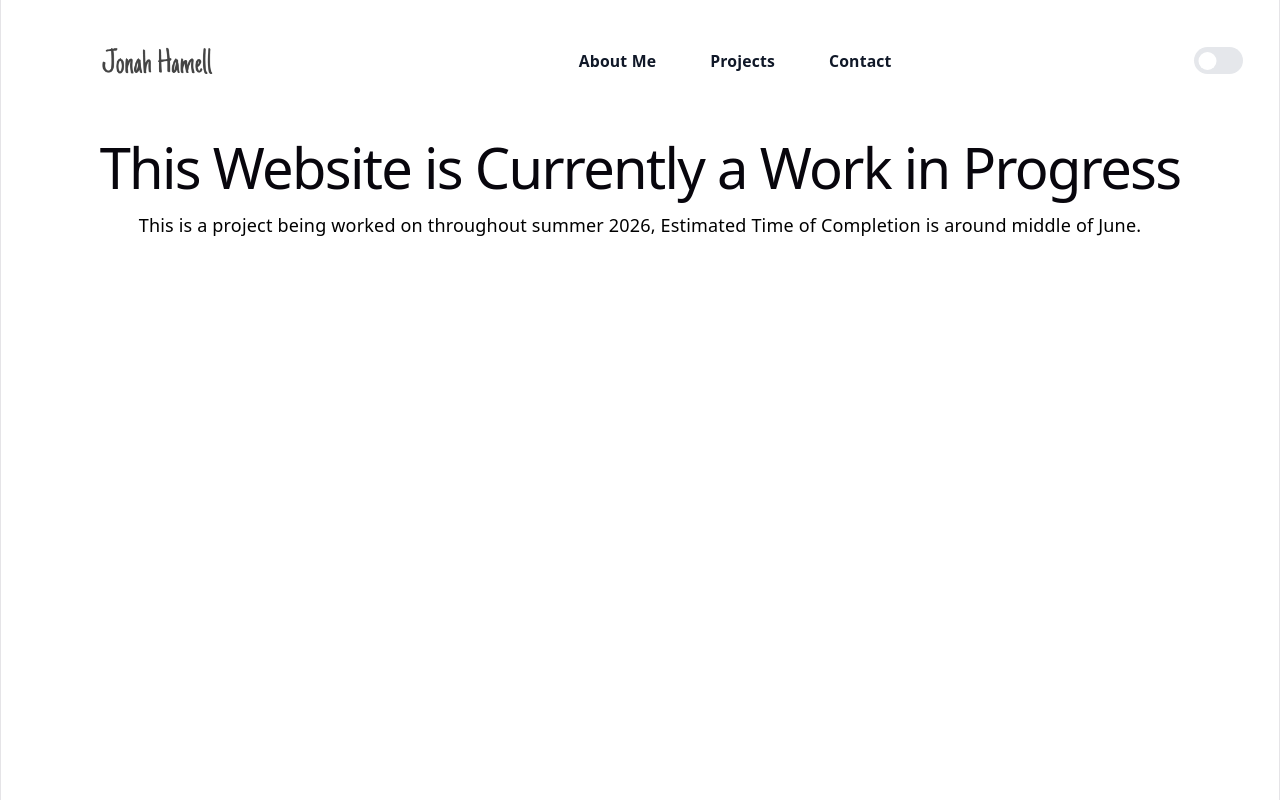
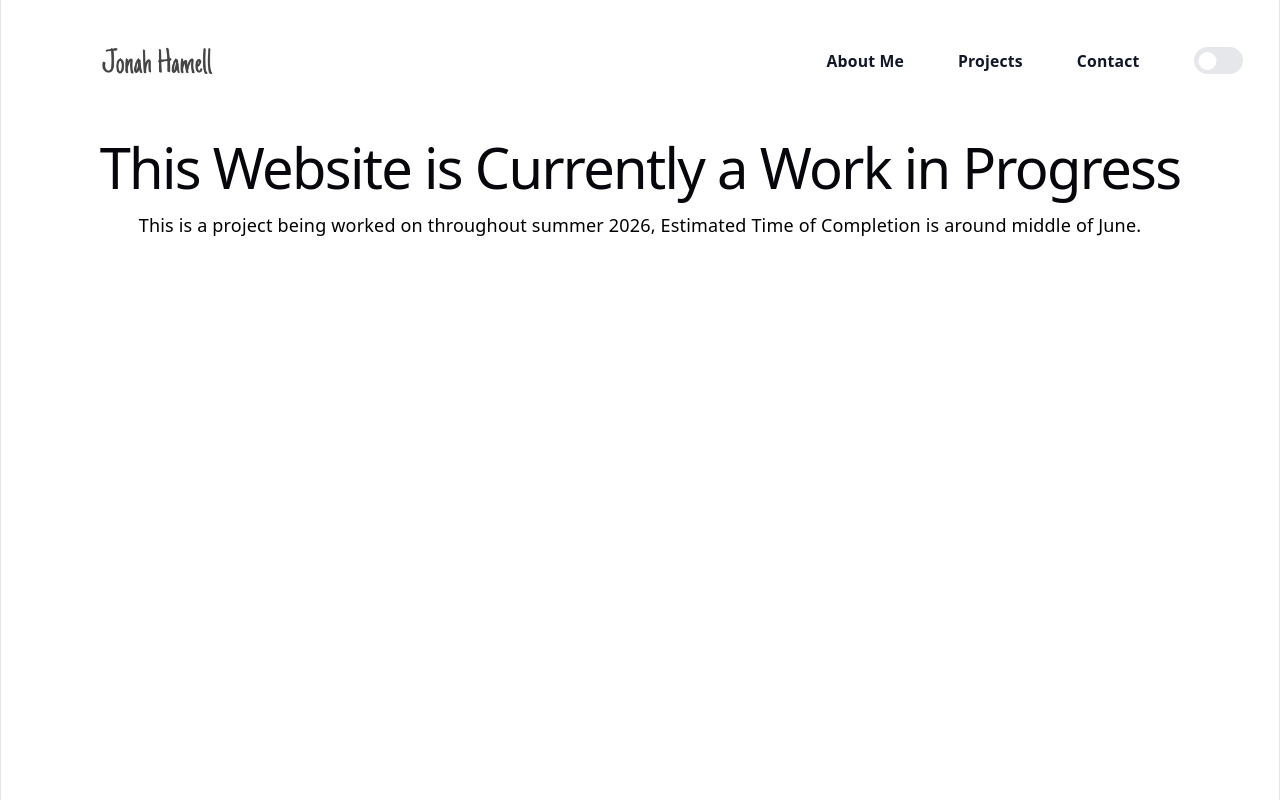
Before and after one commit to jonahhamell/personal_website, a React (Vite) app: page / in a window 1280 px wide. Built offline with nearby package versions, Linux system fonts and the light colour scheme.

Commit message:
[FIX] Fixed Layout of the Header after implementation of the Switch.

```diff
--- a/src/components/Header.tsx
+++ b/src/components/Header.tsx
@@ -14,6 +14,8 @@ function Header() {
 
                 {/*added a little logo to the header, which was a signature that I had generated for me.*/}
                 <img src={signature} alt="Signature" className="h-13 w-auto mt-2 animate-pulse" />
+
+                <div className="flex items-center gap-x-12">
 
                     <PopoverGroup className="flex gap-x-12 items-center">
 
@@ -43,6 +45,7 @@ function Header() {
                     <Switch checked = {enabled} onChange = {setEnabled} className= "group inline-flex h-6 w-11 items-center rounded-full bg-gray-200 transition data-checked:bg-teal-600">
                         <span className="size-4 translate-x-1 rounded-full bg-white transition group-data-checked:translate-x-6" />
                     </Switch>
+                </div>
 
 
             </nav>
```
Lines whose indentation alone changed are shown as unchanged.
